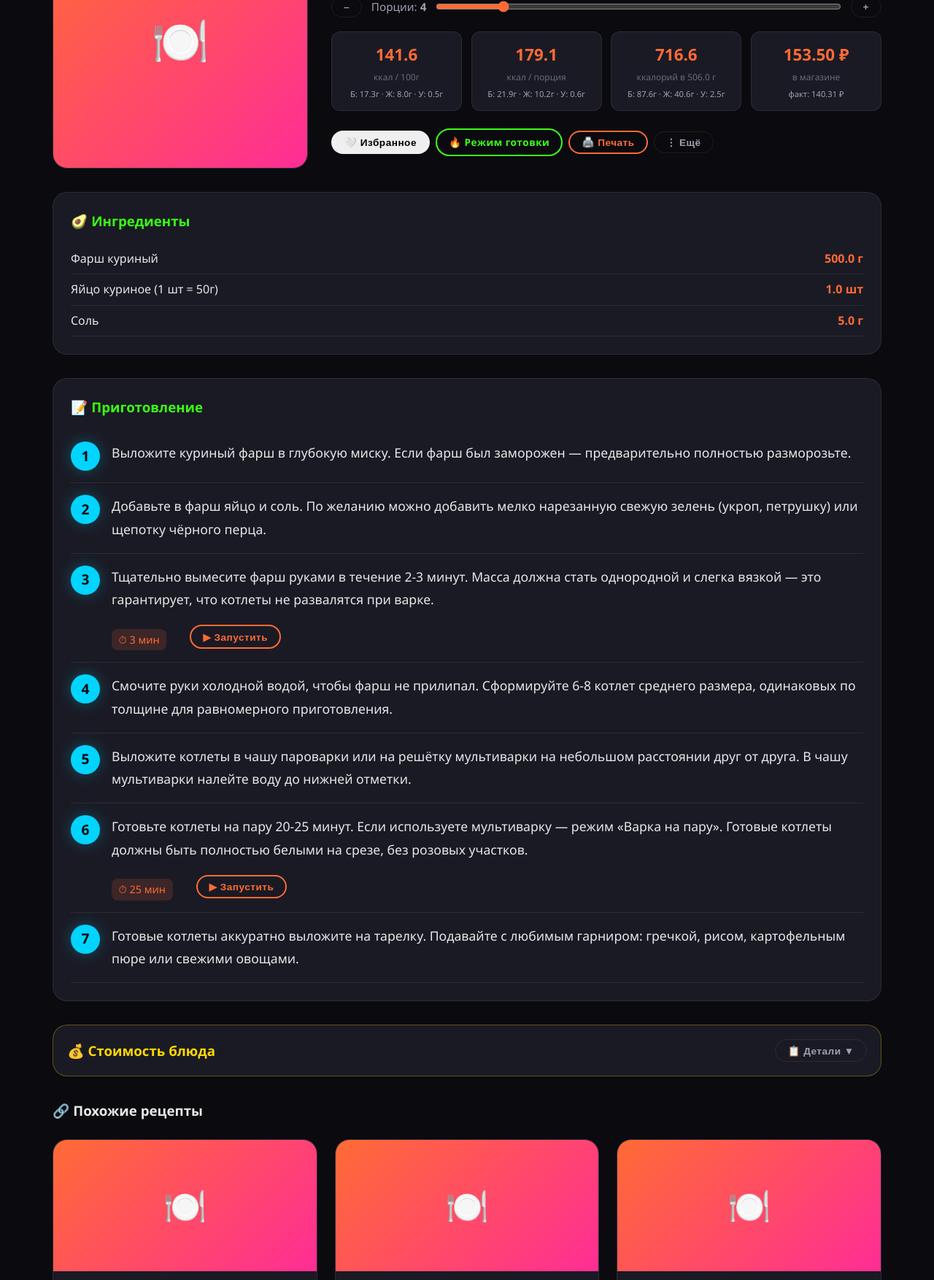
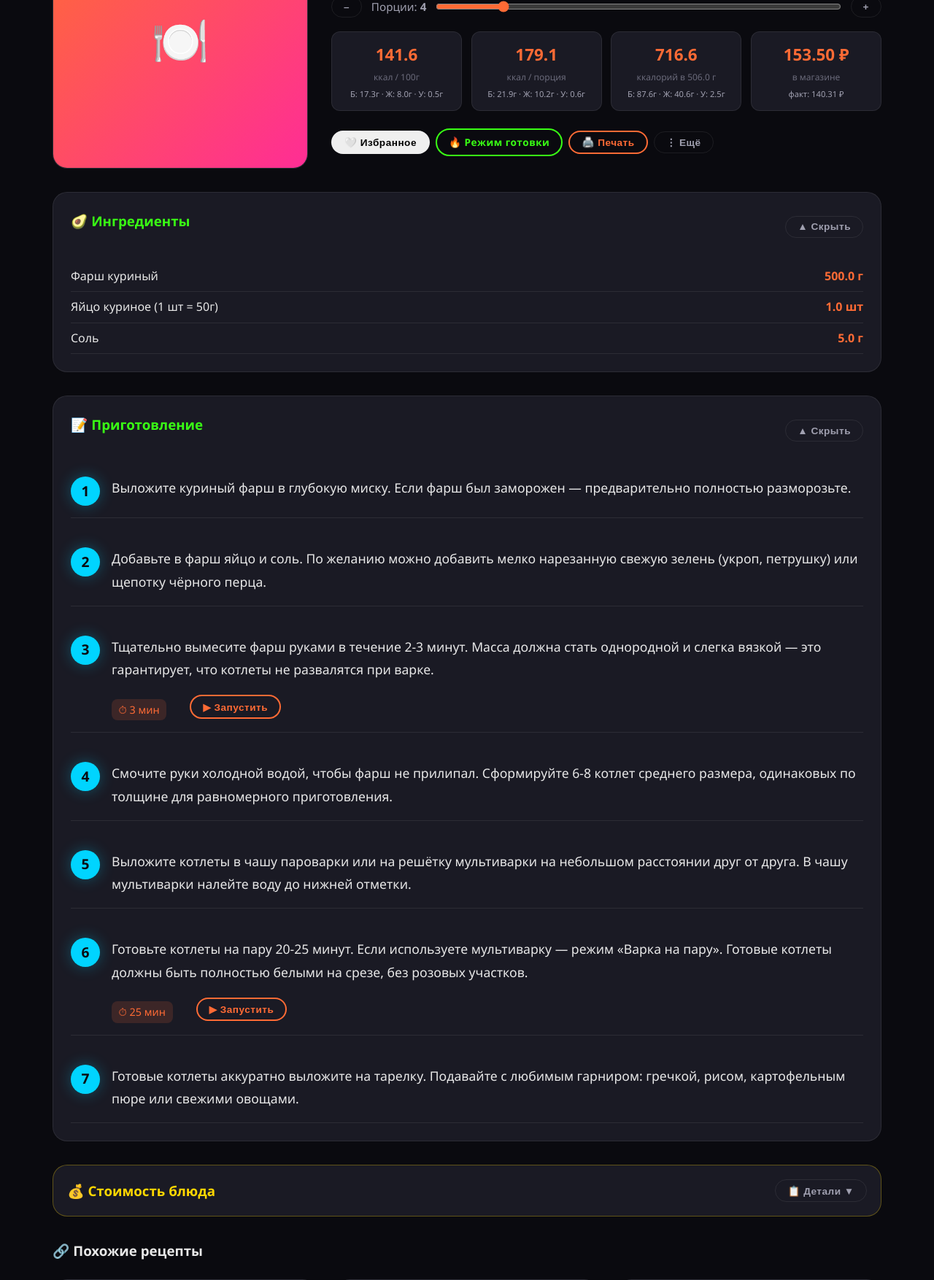
Before and after one commit to 16lovemywife-svg/prod, a Flask app: page /recipes/2 in a window 1280 px wide. Shown: the part 280-2034 px from the top of the page at 73% size. Run offline with Flask 3, Linux system fonts and the light colour scheme.

Commit message:
не помню что делал

```diff
--- a/templates/recipe_detail.html
+++ b/templates/recipe_detail.html
@@ -46,8 +46,8 @@
             <button class="btn btn-sm btn-outline" onclick="changePortion(1)">+</button>
         </div>
 
-        <!-- КБЖУ + стоимость (4 колонки) -->
-        <div class="nutrition-grid">
+        <!-- КБЖУ + цена (4 колонки) -->
+        <div class="nutrition-grid" id="nutrition-block">
             <!-- На 100 г -->
             <div class="nutrition-item">
                 <div class="nutrition-value"><span id="per-100g-cal">{{ nutrition.per_100g.calories }}</span></div>
@@ -81,7 +81,7 @@
                 </div>
             </div>
 
-            <!-- Стоимость (возвращаем как 4-й блок) -->
+            <!-- Цена (в магазине / факт) -->
             {% if nutrition.full_cost > 0 %}
             <div class="nutrition-item">
                 <div class="nutrition-value"><span id="price-full">{{ "%.2f"|format(nutrition.full_cost) }}</span> ₽</div>
@@ -117,10 +117,16 @@
     </div>
 </div>
 
-<!-- Ингредиенты -->
+<!-- ====== ИНГРЕДИЕНТЫ (сворачиваемый блок) ====== -->
 <div class="recipe-section mt-4">
-    <h3>🥑 Ингредиенты</h3>
-    <ul class="ingredient-list" id="ingredients-list">
+    <div class="d-flex justify-content-between align-items-center">
+        <h3 class="mb-0">🥑 Ингредиенты</h3>
+        <button class="btn btn-sm btn-outline" onclick="toggleSection('ingredients-content', this)">
+            ▲ Скрыть
+        </button>
+    </div>
+    <div id="ingredients-content">
+        <ul class="ingredient-list mt-3" id="ingredients-list">
             {% for ingredient in recipe.ingredients %}
             <li class="ingredient-row"
                 data-product-id="{{ ingredient.product.id if ingredient.product else '' }}"
@@ -136,13 +142,20 @@
             {% endfor %}
         </ul>
     </div>
+</div>
 
-<!-- Приготовление -->
+<!-- ====== ПРИГОТОВЛЕНИЕ (сворачиваемый блок) ====== -->
 <div class="recipe-section mt-4">
-    <h3>📝 Приготовление</h3>
+    <div class="d-flex justify-content-between align-items-center">
+        <h3 class="mb-0">📝 Приготовление</h3>
+        <button class="btn btn-sm btn-outline" onclick="toggleSection('steps-content', this)">
+            ▲ Скрыть
+        </button>
+    </div>
+    <div id="steps-content">
         {% if steps %}
             {% for step in steps %}
-        <div class="step-item">
+            <div class="step-item mt-3">
                 <div class="step-number">{{ step.step_number }}</div>
                 <div class="step-content">
                     <p>{{ step.instruction }}</p>
@@ -158,22 +171,22 @@
             </div>
             {% endfor %}
         {% else %}
-        <p style="color: var(--text-muted);">Шаги не добавлены.</p>
+            <p class="mt-3" style="color: var(--text-muted);">Шаги не добавлены.</p>
         {% endif %}
     </div>
+</div>
 
-<!-- Стоимость блюда (раскрывающийся раздел с детализацией) -->
+<!-- ====== СТОИМОСТЬ БЛЮДА (сворачиваемый блок) ====== -->
 {% if nutrition.ingredients_detail and nutrition.priced_count > 0 %}
 <div class="card mt-4" style="border-color: rgba(255, 215, 0, 0.3);">
     <div class="card-body">
         <div class="d-flex justify-content-between align-items-center">
             <h3 style="color: #ffd700;">💰 Стоимость блюда</h3>
-            <button class="btn btn-sm btn-outline" onclick="togglePriceDetails()">
-                📋 <span id="priceToggleText">Детали ▼</span>
+            <button class="btn btn-sm btn-outline" onclick="toggleSection('price-content', this)">
+                📋 <span class="toggle-text">Детали ▼</span>
             </button>
         </div>
-
-        <div id="priceDetailsContent" style="display:none;">
+        <div id="price-content" style="display:none;">
             <!-- Четыре ценовые карточки -->
             <div class="nutrition-grid" style="margin-top: 0.8rem;">
                 <div class="nutrition-item">
@@ -270,17 +283,36 @@ function changePortion(delta) {
     slider.dispatchEvent(new Event('input'));
 }
 
-function togglePriceDetails() {
-    const content = document.getElementById('priceDetailsContent');
-    const btn = document.getElementById('priceToggleText');
-    if (content.style.display === 'none') {
+// Универсальная функция для сворачивания/разворачивания секций
+function toggleSection(sectionId, btn) {
+    const content = document.getElementById(sectionId);
+    if (!content) return;
+    const isHidden = content.style.display === 'none';
+    if (isHidden) {
         content.style.display = 'block';
-        btn.textContent = 'Скрыть ▲';
+        if (btn) {
+            const toggleText = btn.querySelector('.toggle-text');
+            if (toggleText) {
+                toggleText.textContent = 'Скрыть ▲';
+            } else {
+                btn.innerHTML = btn.innerHTML.replace('▼', '▲').replace('Показать', 'Скрыть');
+            }
+        }
     } else {
         content.style.display = 'none';
-        btn.textContent = 'Детали ▼';
+        if (btn) {
+            const toggleText = btn.querySelector('.toggle-text');
+            if (toggleText) {
+                toggleText.textContent = 'Детали ▼';
+            } else {
+                btn.innerHTML = btn.innerHTML.replace('▲', '▼').replace('Скрыть', 'Показать');
             }
         }
+    }
+}
+
+// Инициализация: скрываем ценовой контент по умолчанию (уже установлено через style="display:none;")
+// Для ингредиентов и шагов контент виден изначально.
 
 (function() {
     const slider = document.getElementById('portion-scaler');
@@ -348,11 +380,13 @@ function togglePriceDetails() {
             document.getElementById('total-fats').textContent = data.total.fats;
             document.getElementById('total-carbs').textContent = data.total.carbs;
 
-            // Верхний блок стоимости
-            document.getElementById('price-full').textContent = data.full_cost.toFixed(2);
-            document.getElementById('price-actual').textContent = data.actual_cost.toFixed(2);
+            // Цена в верхней сетке
+            const priceFullEl = document.getElementById('price-full');
+            const priceActualEl = document.getElementById('price-actual');
+            if (priceFullEl) priceFullEl.textContent = data.full_cost.toFixed(2);
+            if (priceActualEl) priceActualEl.textContent = data.actual_cost.toFixed(2);
 
-            // Ценовые карточки в детализации
+            // Ценовые карточки в деталях
             document.getElementById('price-100g').textContent = data.per_100g.actual_cost.toFixed(2);
             document.getElementById('price-portion').textContent = data.per_portion.actual_cost.toFixed(2);
             document.getElementById('price-actual-detail').textContent = data.actual_cost.toFixed(2);
```
Lines whose indentation alone changed are shown as unchanged.
